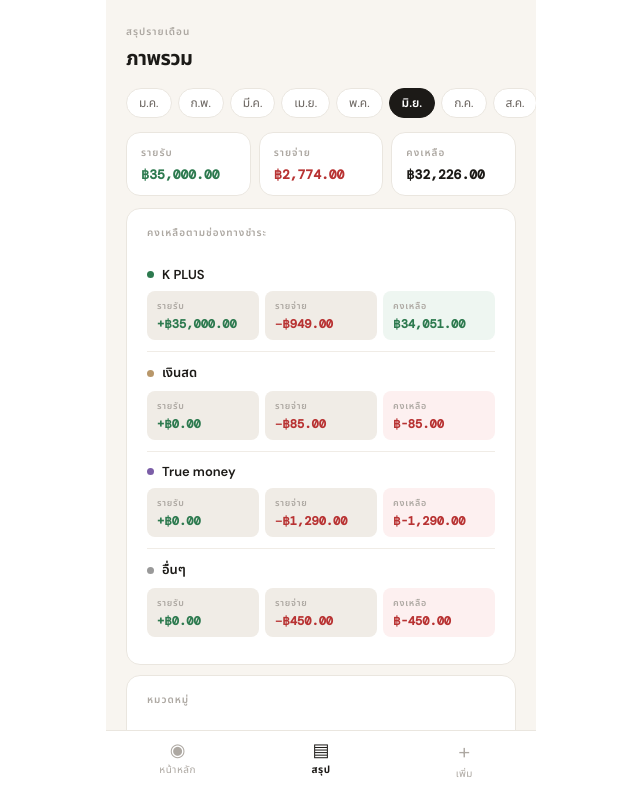
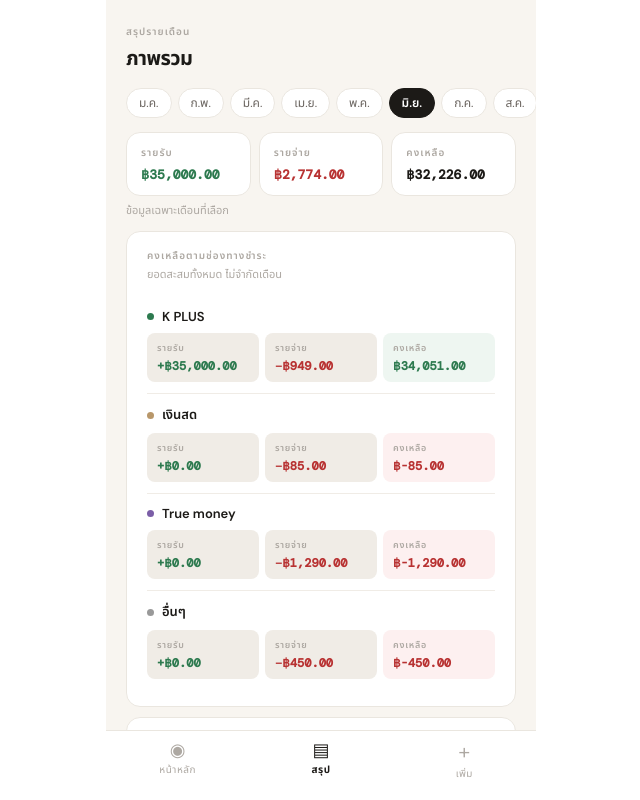
Before and after one commit to AchxBanana/moneyFlow, a React (Vite) app: page / in a window 1280 px wide. Both pictures are taken after a click on the button "ดูทั้งหมด". Shown: the top 800 px of the page, without its empty margins (319-959 px from the left). Built offline with nearby package versions, Linux system fonts and the light colour scheme.

Commit message:
Update App.jsx: Clarify comments and adjust calculations for cumulative balance across all time

```diff
--- a/src/App.jsx
+++ b/src/App.jsx
@@ -275,7 +275,7 @@ export default function App() {
         </div>
       </div>
 
-      {/* stat cards */}
+      {/* stat cards — this month only */}
       <div style={{ display: "grid", gridTemplateColumns: "1fr 1fr 1fr", gap: 8, margin: "14px 20px 0" }}>
         {[
           { l: "รายรับ", v: income, c: C.income },
@@ -288,18 +288,20 @@ export default function App() {
           </div>
         ))}
       </div>
+      <div style={{ fontSize: 11, color: C.muted, margin: "6px 20px 0" }}>ข้อมูลเฉพาะเดือนที่เลือก</div>
 
-      {/* by method — income / expense / balance */}
+      {/* by method — CUMULATIVE balance across all time (not just this month) */}
       {(() => {
         const methodSummary = METHODS.map(m => ({
           ...m,
-          inc: monthTxs.filter(t => t.method === m.id && t.type === "income").reduce((s, t) => s + t.amount, 0),
-          exp: monthTxs.filter(t => t.method === m.id && t.type === "expense").reduce((s, t) => s + t.amount, 0),
+          inc: txs.filter(t => t.method === m.id && t.type === "income").reduce((s, t) => s + t.amount, 0),
+          exp: txs.filter(t => t.method === m.id && t.type === "expense").reduce((s, t) => s + t.amount, 0),
         })).map(m => ({ ...m, bal: m.inc - m.exp })).filter(m => m.inc > 0 || m.exp > 0);
         if (!methodSummary.length) return null;
         return (
           <div style={{ margin: "12px 20px 0", ...card, padding: "16px 20px" }}>
-            <div style={{ ...lbl, marginBottom: 14 }}>คงเหลือตามช่องทางชำระ</div>
+            <div style={{ ...lbl, marginBottom: 2 }}>คงเหลือตามช่องทางชำระ</div>
+            <div style={{ fontSize: 11, color: C.muted, marginBottom: 14 }}>ยอดสะสมทั้งหมด ไม่จำกัดเดือน</div>
             {methodSummary.map((m, i) => (
               <div key={m.id} style={{ padding: "11px 0", borderBottom: i < methodSummary.length - 1 ? `1px solid ${C.divider}` : "none" }}>
                 {/* method name */}
```
